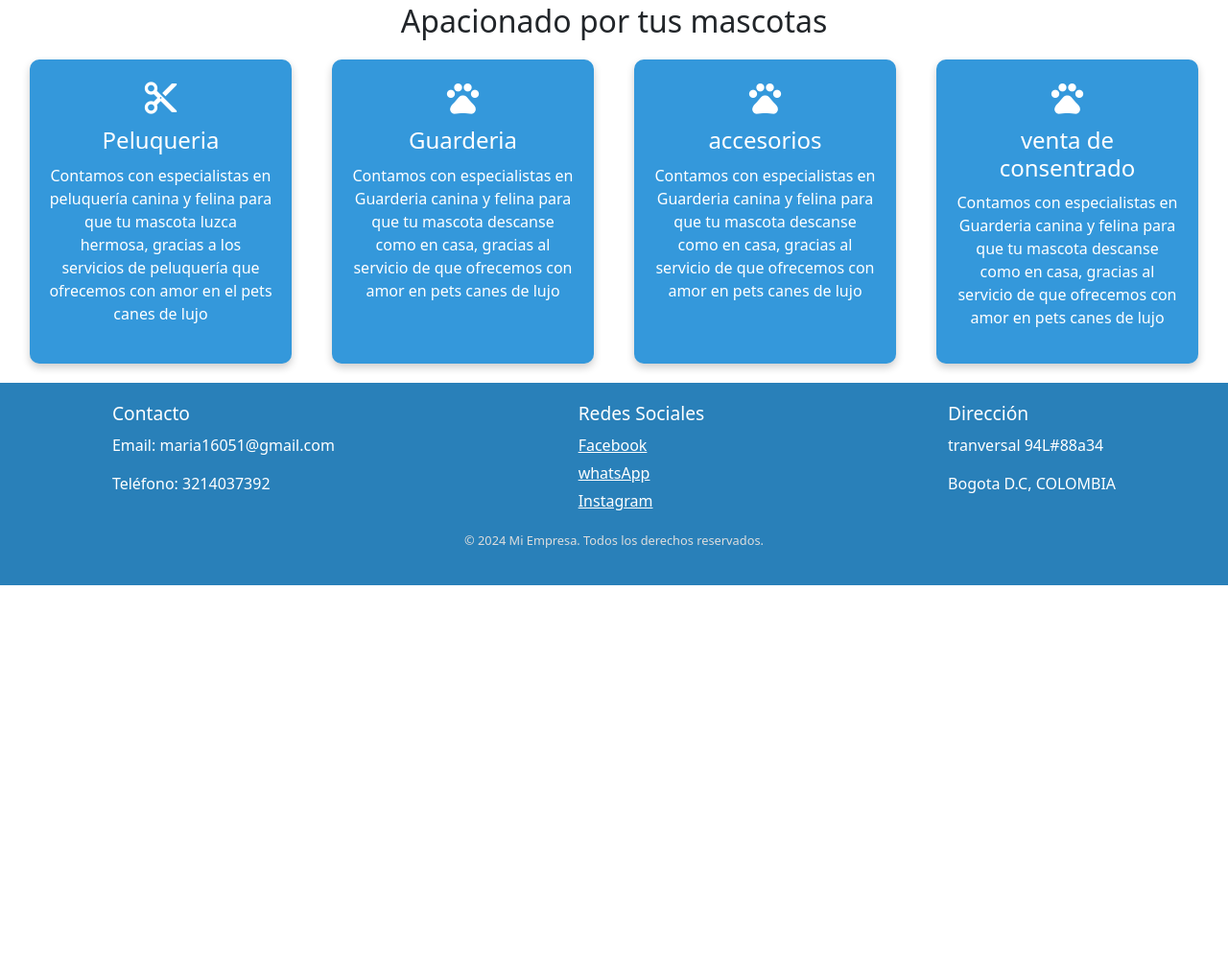
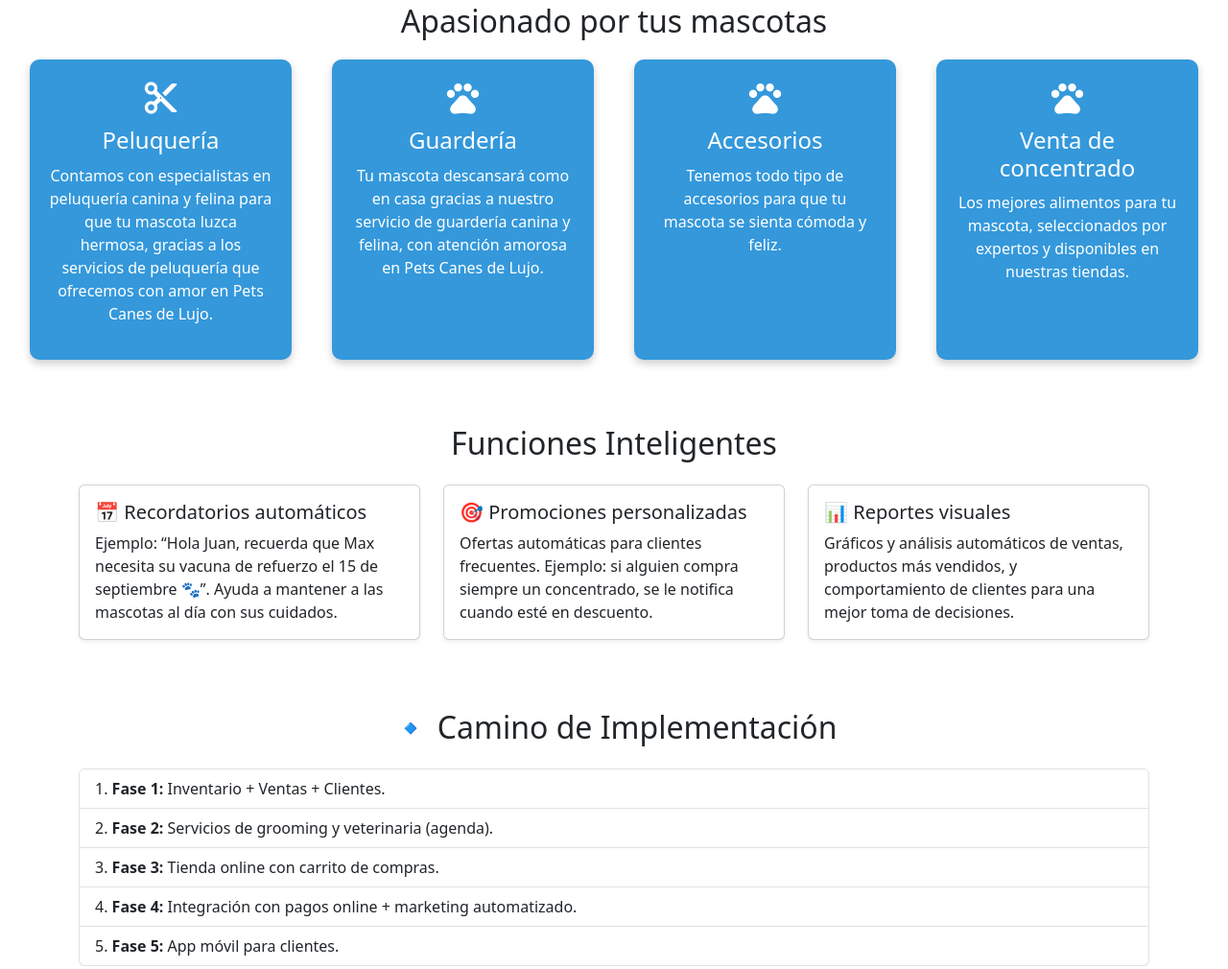
Before and after one commit to daniel16-bit/canes-de-lujo, a plain HTML site: page index.html in a window 1280 px wide. Shown: the part 931-1941 px from the top of the page at 96% size. Before the commit the page ends 1541 px from the top, so only its background shows below. Drawn offline with nearby package versions, Linux system fonts and the light colour scheme.

Commit message:
Update index.html

```diff
--- a/index.html
+++ b/index.html
@@ -8,17 +8,17 @@
   <link rel="stylesheet" href="styles.css">
   <link href="https://cdn.jsdelivr.net/npm/bootstrap@5.3.3/dist/css/bootstrap.min.css" rel="stylesheet" integrity="sha384-QWTKZyjpPEjISv5WaRU9OFeRpok6YctnYmDr5pNlyT2bRjXh0JMhjY6hW+ALEwIH" crossorigin="anonymous">
   <link rel="stylesheet" href="https://fonts.googleapis.com/icon?family=Material+Icons">
-
 </head>
 <body>
+
   <script src="https://cdn.jsdelivr.net/npm/bootstrap@5.3.3/dist/js/bootstrap.bundle.min.js" integrity="sha384-YvpcrYf0tY3lHB60NNkmXc5s9fDVZLESaAA55NDzOxhy9GkcIdslK1eN7N6jIeHz" crossorigin="anonymous"></script>
 
   <nav>
     <img class="logo" src="./img/image.png" alt="">
     <ul class="nav_lis">
-        <li class="nav_item"><a href="#"  class="nav_link">Inicio</a></li>
-        <li class="nav_item"><a href="quienes somos.html"  class="nav_link">Quienes somos</a></li>
-        <li class="nav_item"><a href="#"  class="nav_link">Servicios</a>
+      <li class="nav_item"><a href="#" class="nav_link">Inicio</a></li>
+      <li class="nav_item"><a href="quienes somos.html" class="nav_link">Quienes somos</a></li>
+      <li class="nav_item"><a href="#" class="nav_link">Servicios</a>
         <ul class="submenu">
           <li><a class="sub" href="#">peluqueria</a></li>
           <li><a class="sub" href="#">consultas</a></li>
@@ -27,10 +27,11 @@
           <li><a class="sub" href="#">accesorios</a></li>
         </ul>
       </li>
-        <li class="nav_item"><a href="./formularios/formulario_contacto.html"  class="nav_link">Contacto</a></li>
+      <li class="nav_item"><a href="./formularios/formulario_contacto.html" class="nav_link">Contacto</a></li>
     </ul>
   </nav>
-    <!--carrucel-->
+
+  <!-- Carrusel -->
   <div id="carouselExampleCaptions" class="carousel slide">
     <div class="carousel-indicators">
       <button type="button" data-bs-target="#carouselExampleCaptions" data-bs-slide-to="0" class="active" aria-current="true" aria-label="Slide 1"></button>
@@ -41,7 +42,6 @@
         <img class="carusel" src="./img/carr.webp" class="block" alt="...">
         <div class="carousel-caption d-none d-md-block">
           <h5>canes de lujo</h5>
-
           <p class="color">Estamos comprometidos con tus mascotas.</p>
         </div>
       </div>
@@ -70,43 +70,87 @@
     </button>
   </div>
 
-    <!--apacionado por tus mascotas-->
+  <!-- Apasionado por tus mascotas -->
   <div class="mascota">
-      <h1>Apacionado por tus mascotas</h1>
+    <h1>Apasionado por tus mascotas</h1>
     <div class="contenedor">
       <div class="cuadrado">
         <div class="informacion">
           <i class="material-icons">content_cut</i>
-                <h2>Peluqueria</h2>
-                <p>Contamos con especialistas en peluquería canina y felina para que tu mascota luzca hermosa, gracias a los servicios de peluquería que ofrecemos con amor en el pets canes de lujo </p>
+          <h2>Peluquería</h2>
+          <p>Contamos con especialistas en peluquería canina y felina para que tu mascota luzca hermosa, gracias a los servicios de peluquería que ofrecemos con amor en Pets Canes de Lujo.</p>
         </div>
       </div>
       <div class="cuadrado">
         <div class="informacion">
           <i class="material-icons">pets</i>
-              <h2>Guarderia</h2>
-              <p>Contamos con especialistas en Guarderia canina y felina para que tu mascota descanse como en casa, gracias al servicio de  que ofrecemos con amor en pets canes de lujo </p>
+          <h2>Guardería</h2>
+          <p>Tu mascota descansará como en casa gracias a nuestro servicio de guardería canina y felina, con atención amorosa en Pets Canes de Lujo.</p>
         </div>
       </div>
       <div class="cuadrado">
         <div class="informacion">
           <i class="material-icons">pets</i>
-              <h2>accesorios</h2>
-              <p>Contamos con especialistas en Guarderia canina y felina para que tu mascota descanse como en casa, gracias al servicio de  que ofrecemos con amor en pets canes de lujo </p>
+          <h2>Accesorios</h2>
+          <p>Tenemos todo tipo de accesorios para que tu mascota se sienta cómoda y feliz.</p>
         </div>
       </div>
       <div class="cuadrado">
         <div class="informacion">
           <i class="material-icons">pets</i>
-              <h2>venta de consentrado</h2>
-              <p>Contamos con especialistas en Guarderia canina y felina para que tu mascota descanse como en casa, gracias al servicio de  que ofrecemos con amor en pets canes de lujo </p>
+          <h2>Venta de concentrado</h2>
+          <p>Los mejores alimentos para tu mascota, seleccionados por expertos y disponibles en nuestras tiendas.</p>
         </div>
       </div>
     </div>
   </div>
 
-    <a href="https://web.whatsapp.com/" target="_blank" ><img src="./img/whatsapp.png" alt="" class="whatsapp-button"></a>
+  <!-- Sección de Funcionalidades y Fases -->
+  <section class="container my-5">
+    <h2 class="text-center mb-4">Funciones Inteligentes</h2>
+    <div class="row">
+      <div class="col-md-4 mb-4">
+        <div class="card h-100 shadow-sm">
+          <div class="card-body">
+            <h5 class="card-title">📅 Recordatorios automáticos</h5>
+            <p class="card-text">Ejemplo: “Hola Juan, recuerda que Max necesita su vacuna de refuerzo el 15 de septiembre 🐾”. Ayuda a mantener a las mascotas al día con sus cuidados.</p>
+          </div>
+        </div>
+      </div>
+      <div class="col-md-4 mb-4">
+        <div class="card h-100 shadow-sm">
+          <div class="card-body">
+            <h5 class="card-title">🎯 Promociones personalizadas</h5>
+            <p class="card-text">Ofertas automáticas para clientes frecuentes. Ejemplo: si alguien compra siempre un concentrado, se le notifica cuando esté en descuento.</p>
+          </div>
+        </div>
+      </div>
+      <div class="col-md-4 mb-4">
+        <div class="card h-100 shadow-sm">
+          <div class="card-body">
+            <h5 class="card-title">📊 Reportes visuales</h5>
+            <p class="card-text">Gráficos y análisis automáticos de ventas, productos más vendidos, y comportamiento de clientes para una mejor toma de decisiones.</p>
+          </div>
+        </div>
+      </div>
+    </div>
 
+    <h2 class="text-center mt-5 mb-4">🔹 Camino de Implementación</h2>
+    <ol class="list-group list-group-numbered">
+      <li class="list-group-item"><strong>Fase 1:</strong> Inventario + Ventas + Clientes.</li>
+      <li class="list-group-item"><strong>Fase 2:</strong> Servicios de grooming y veterinaria (agenda).</li>
+      <li class="list-group-item"><strong>Fase 3:</strong> Tienda online con carrito de compras.</li>
+      <li class="list-group-item"><strong>Fase 4:</strong> Integración con pagos online + marketing automatizado.</li>
+      <li class="list-group-item"><strong>Fase 5:</strong> App móvil para clientes.</li>
+    </ol>
+  </section>
+
+  <!-- Botón WhatsApp -->
+  <a href="https://web.whatsapp.com/" target="_blank">
+    <img src="./img/whatsapp.png" alt="" class="whatsapp-button">
+  </a>
+
+  <!-- Footer -->
   <footer>
     <div class="footer-content">
       <div class="footer-section">
@@ -117,13 +161,13 @@
       <div class="footer-section">
         <h2>Redes Sociales</h2>
         <a href="#" class="social-icon">Facebook</a>
-              <a href="#" class="social-icon">whatsApp</a>
+        <a href="#" class="social-icon">WhatsApp</a>
         <a href="#" class="social-icon">Instagram</a>
       </div>
       <div class="footer-section">
         <h2>Dirección</h2>
-              <p>tranversal 94L#88a34</p>
-              <p>Bogota D.C, COLOMBIA</p>
+        <p>Tranversal 94L #88a-34</p>
+        <p>Bogotá D.C, COLOMBIA</p>
       </div>
     </div>
     <div class="footer-bottom">
```
Lines whose indentation alone changed are shown as unchanged.
